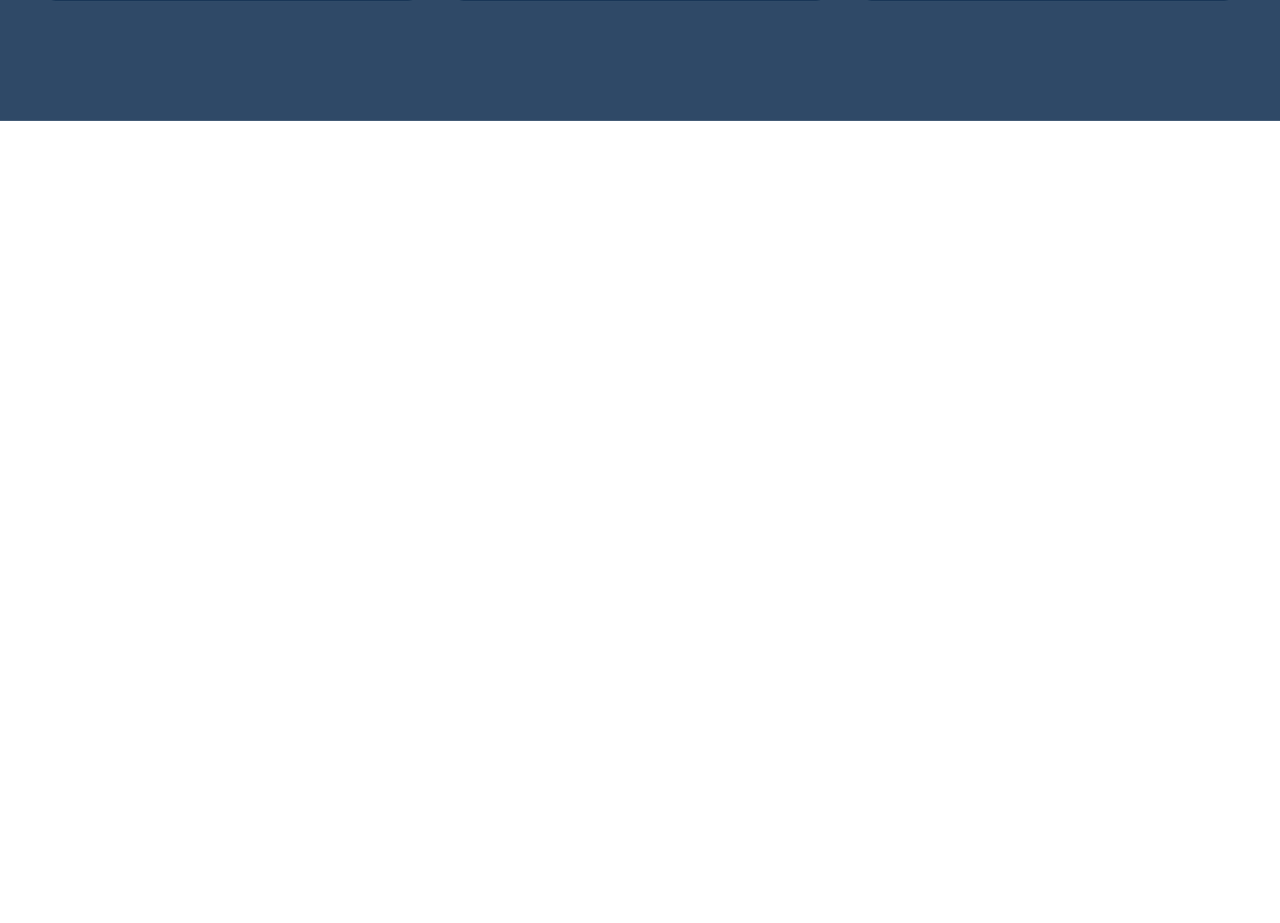
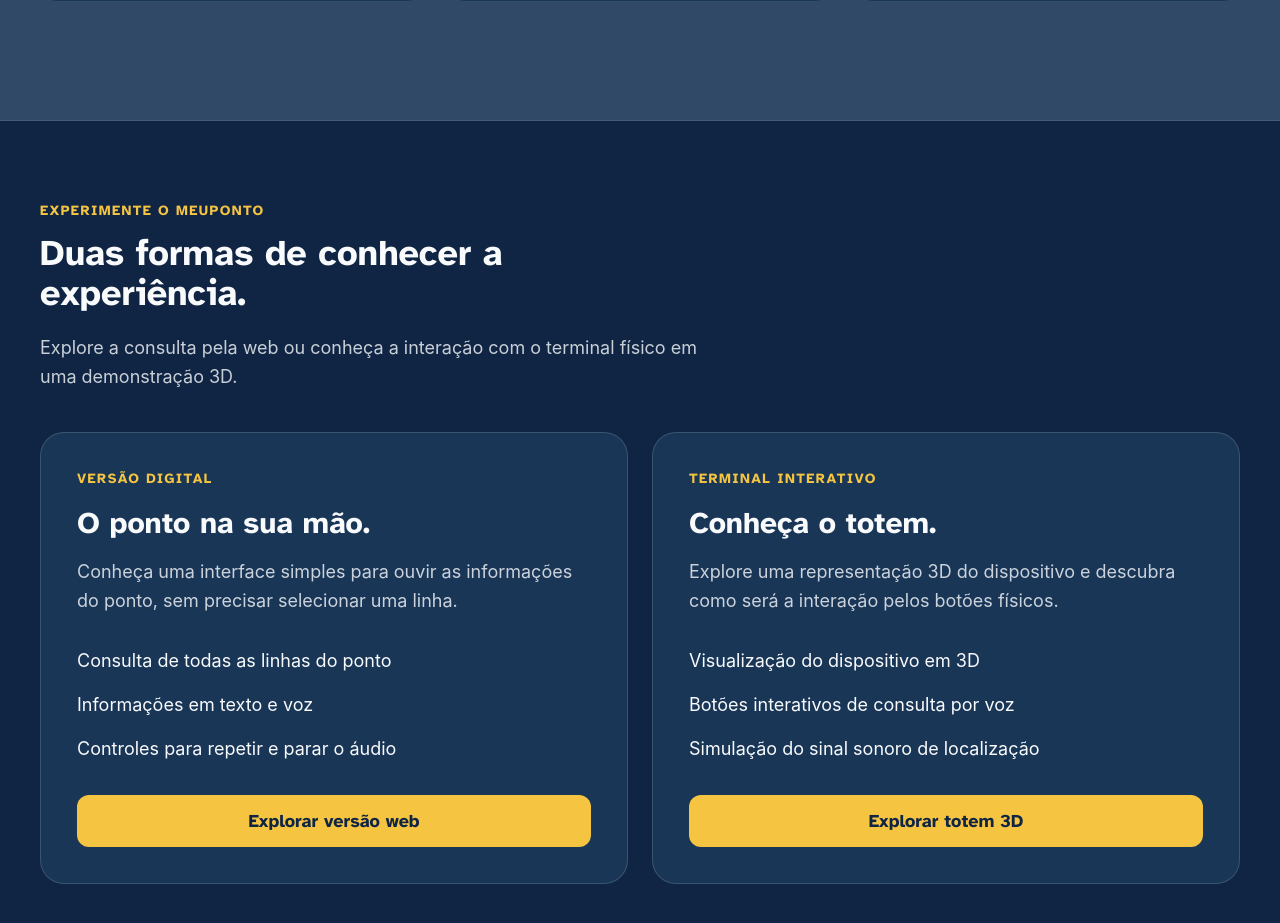
Before and after one commit to jpjqueiroz-hub/GS---Front-e-Web, a React (Vite) app: page / in a window 1280 px wide. Shown: the part 3368-4291 px from the top of the page. Before the commit the page ends 3489 px from the top, so only its background shows below. Built offline with nearby package versions, Linux system fonts and the light colour scheme.

Commit message:
Criação da section do Prototipo

```diff
--- a/src/App.tsx
+++ b/src/App.tsx
@@ -3,18 +3,17 @@ import Hero from './components/Hero'
 import Problema from './components/Problema'
 import Solucao from './components/Solucao'
 import ComoFunciona from './components/ComoFunciona'
+import Prototipo from './components/Prototipo'
 
 function App() {
   return (
     <>
-      <Header />
-
-      <main>
+        <Header />
         <Hero />
         <Problema />
         <Solucao />
         <ComoFunciona />
-      </main>
+        <Prototipo />
     </>
   )
 }
--- /dev/null
+++ b/src/components/Prototipo.tsx
@@ -0,0 +1,73 @@
+function Prototipo() {
+    return (
+      <section id="prototipo" aria-labelledby="titulo-prototipo" className="flex min-h-screen items-center bg-background py-16 md:py-20">
+        <div className="mx-auto w-full max-w-7xl px-6 lg:px-10">
+          <div className="mb-10 max-w-2xl">
+            <p className="mb-3 font-atkinson text-sm tracking-widest text-yellow">
+              EXPERIMENTE O MEUPONTO
+            </p>
+
+            <h2 id="titulo-prototipo" className="font-atkinson text-3xl text-light md:text-4xl">
+              Duas formas de conhecer a experiência.
+            </h2>
+
+            <p className="mt-5 text-lg leading-relaxed text-light/80">
+              Explore a consulta pela web ou conheça a interação com o terminal físico em uma demonstração 3D.
+            </p>
+          </div>
+
+          <div className="grid gap-6 lg:grid-cols-2">
+            <div className="flex flex-col rounded-3xl border border-light/15 bg-card p-7 md:p-9">
+              <p className="mb-4 font-atkinson text-sm tracking-widest text-yellow">
+                VERSÃO DIGITAL
+              </p>
+
+              <h3 className="font-atkinson text-3xl text-light">
+                O ponto na sua mão.
+              </h3>
+
+              <p className="mt-4 text-lg leading-relaxed text-light/80">
+                Conheça uma interface simples para ouvir as informações do ponto, sem precisar selecionar uma linha.
+              </p>
+
+              <ul className="my-8 space-y-4 text-lg text-light">
+                <li>Consulta de todas as linhas do ponto</li>
+                <li>Informações em texto e voz</li>
+                <li>Controles para repetir e parar o áudio</li>
+              </ul>
+
+              <a href="/prototipo-web" className="mt-auto inline-flex min-h-12 items-center justify-center gap-3 rounded-xl bg-yellow px-6 py-3 font-atkinson text-lg text-background hover:bg-yellow/90">
+                Explorar versão web
+              </a>
+            </div>
+
+            <div className="flex flex-col rounded-3xl border border-light/15 bg-card p-7 md:p-9">
+              <p className="mb-4 font-atkinson text-sm tracking-widest text-yellow">
+                TERMINAL INTERATIVO
+              </p>
+
+              <h3 className="font-atkinson text-3xl text-light">
+                Conheça o totem.
+              </h3>
+
+              <p className="mt-4 text-lg leading-relaxed text-light/80">
+                Explore uma representação 3D do dispositivo e descubra como será a interação pelos botões físicos.
+              </p>
+
+              <ul className="my-8 space-y-4 text-lg text-light">
+                <li>Visualização do dispositivo em 3D</li>
+                <li>Botões interativos de consulta por voz</li>
+                <li>Simulação do sinal sonoro de localização</li>
+              </ul>
+
+              <a href="/prototipo-totem" className="mt-auto inline-flex min-h-12 items-center justify-center gap-3 rounded-xl bg-yellow px-6 py-3 font-atkinson text-lg text-background hover:bg-yellow/90">
+                Explorar totem 3D
+              </a>
+            </div>
+          </div>
+        </div>
+      </section>
+    )
+  }
+
+  export default Prototipo
```
